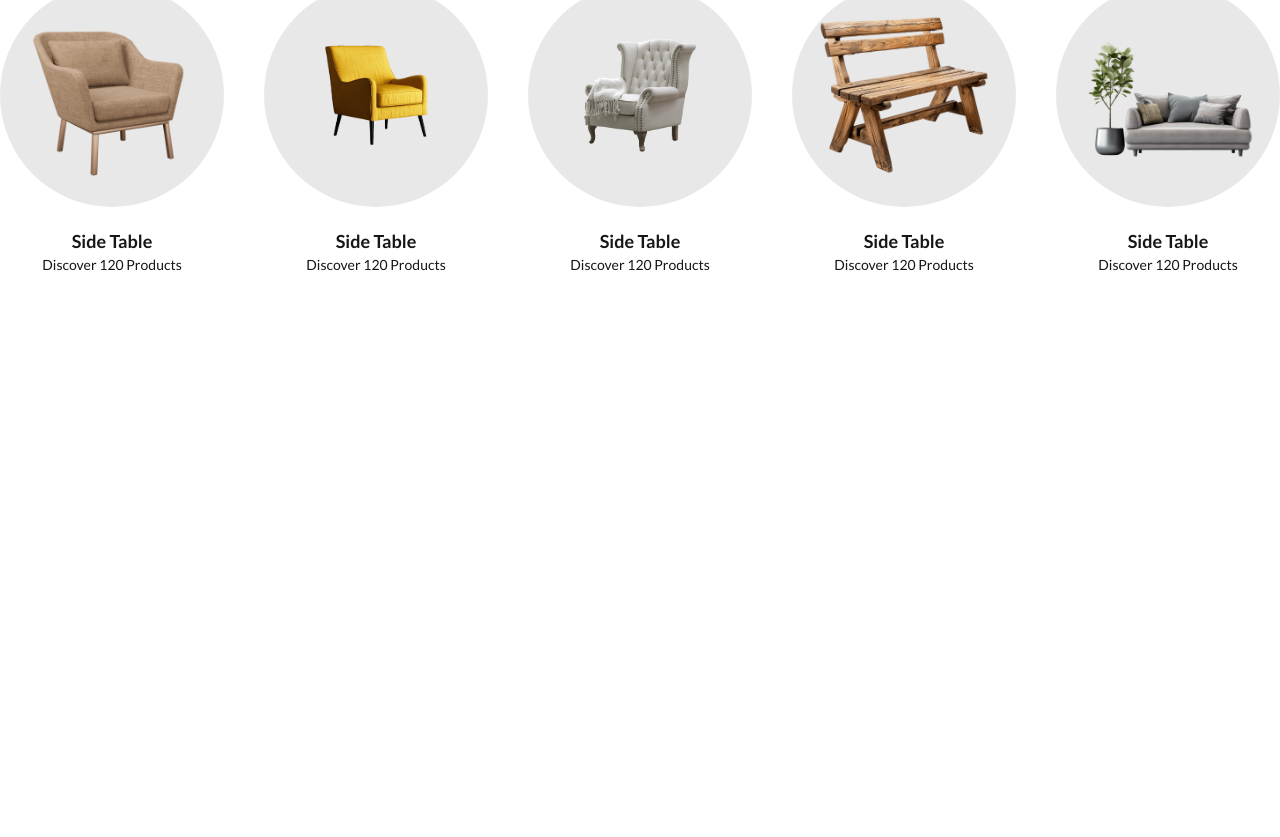
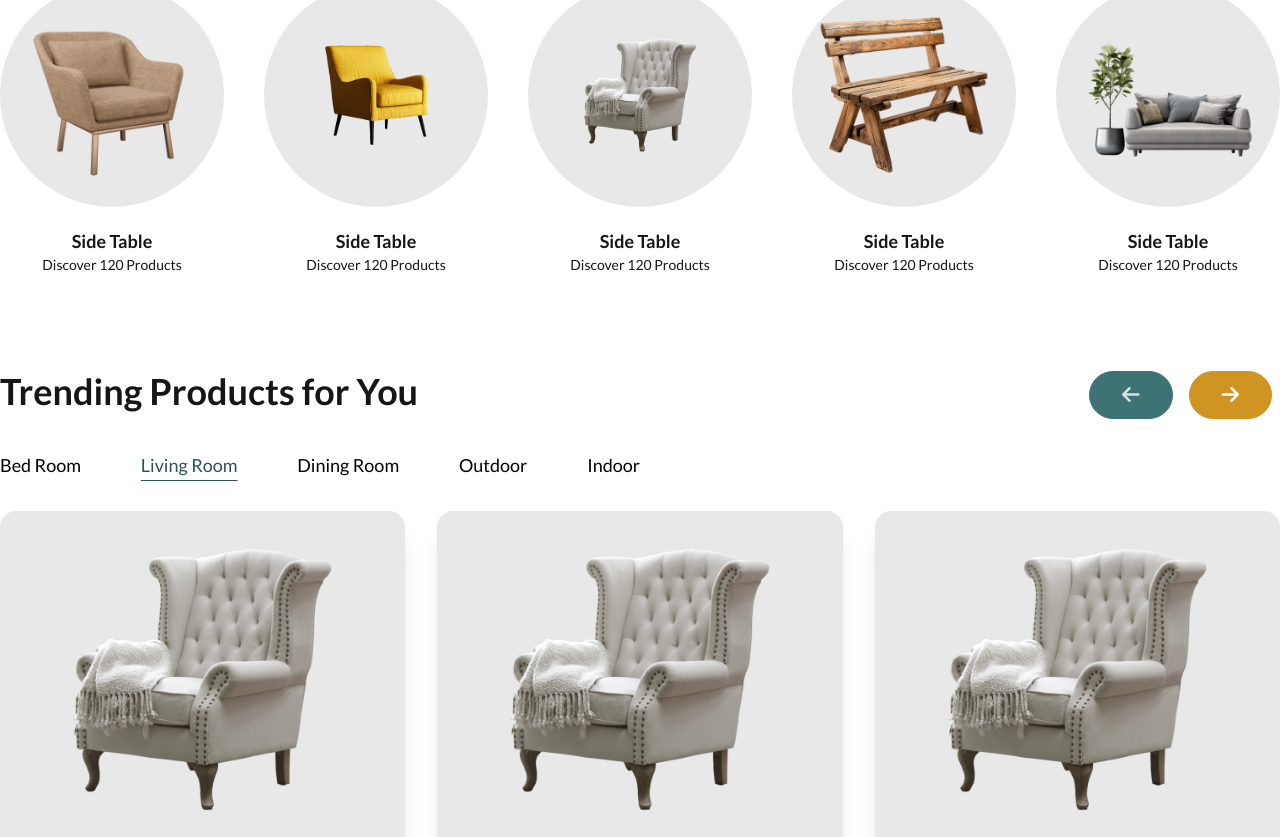
Before and after one commit to mohammadnahid7/LuxeLiving, a React (Vite) app: page / in a window 1280 px wide. Shown: the part 1963-2800 px from the top of the page. Before the commit the page ends 2238 px from the top, so only its background shows below. Built offline with nearby package versions, Linux system fonts and the light colour scheme; some icons are missing.

Commit message:
Trending section added

```diff
--- a/src/App.jsx
+++ b/src/App.jsx
@@ -2,6 +2,7 @@ import Collections from "./components/Collection/Collections";
 import Featured from "./components/Featured/Featured";
 import Hero from "./components/Hero/Hero";
 import Navbar from "./components/Navbar/Navbar";
+import Trending from "./components/Trending/Trending";
 
 function App() {
 	return (
@@ -10,6 +11,7 @@ function App() {
 			<Hero />
 			<Collections />
 			<Featured />
+			<Trending />
 		</main>
 	);
 }
--- /dev/null
+++ b/src/components/Trending/Trending.jsx
@@ -0,0 +1,38 @@
+import ProductCard from "../common/ProductCard";
+
+const Trending = () => {
+	const products = [1, 2, 3, 4, 5, 6, 7, 8, 9];
+	return (
+		<section className="w-full">
+			<div className="container mx-auto max-w-7xl pt-24">
+				<div className="flex">
+					<h3 className="text-4xl font-bold flex-1">Trending Products for You</h3>
+					<div>
+						<button className="btn btn-neutral mx-2">
+							<i className="fa-solid fa-arrow-left text-xl"></i>
+						</button>
+						<button className="btn btn-primary mx-2">
+							<i className="fa-solid fa-arrow-right text-xl"></i>
+						</button>
+					</div>
+				</div>
+				<div className="mt-8">
+					<ul className="w-1/2 flex justify-between text-lg text-black">
+						<li>Bed Room</li>
+						<li className="underline underline-offset-8 text-secondary">Living Room</li>
+						<li>Dining Room</li>
+						<li>Outdoor</li>
+						<li>Indoor</li>
+					</ul>
+					<div className="product-list mt-8 grid grid-cols-3 gap-8">
+						{products.map((el, idx) => (
+							<ProductCard key={idx} />
+						))}
+					</div>
+				</div>
+			</div>
+		</section>
+	);
+};
+
+export default Trending;
--- /dev/null
+++ b/src/components/common/ProductCard.jsx
@@ -0,0 +1,22 @@
+const ProductCard = () => {
+	return (
+		<>
+			<div className="card bg-base-200 shadow-xl">
+				<figure>
+					<img src="./assets/furniture12.png" alt="Shoes" />
+				</figure>
+				<div className="card-body flex-row items-center p-6 rounded-2xl bg-secondary text-white">
+					<div className="flex-1">
+						<h2 className="card-title">Product Title</h2>
+						<p className="text-accent text-lg font-bold">$200</p>
+					</div>
+					<button className="btn btn-base-100 btn-circle p-0 w-16 h-16">
+						<i className="fa-solid fa-cart-shopping text-2xl text-primary"></i>
+					</button>
+				</div>
+			</div>
+		</>
+	);
+};
+
+export default ProductCard;
```
